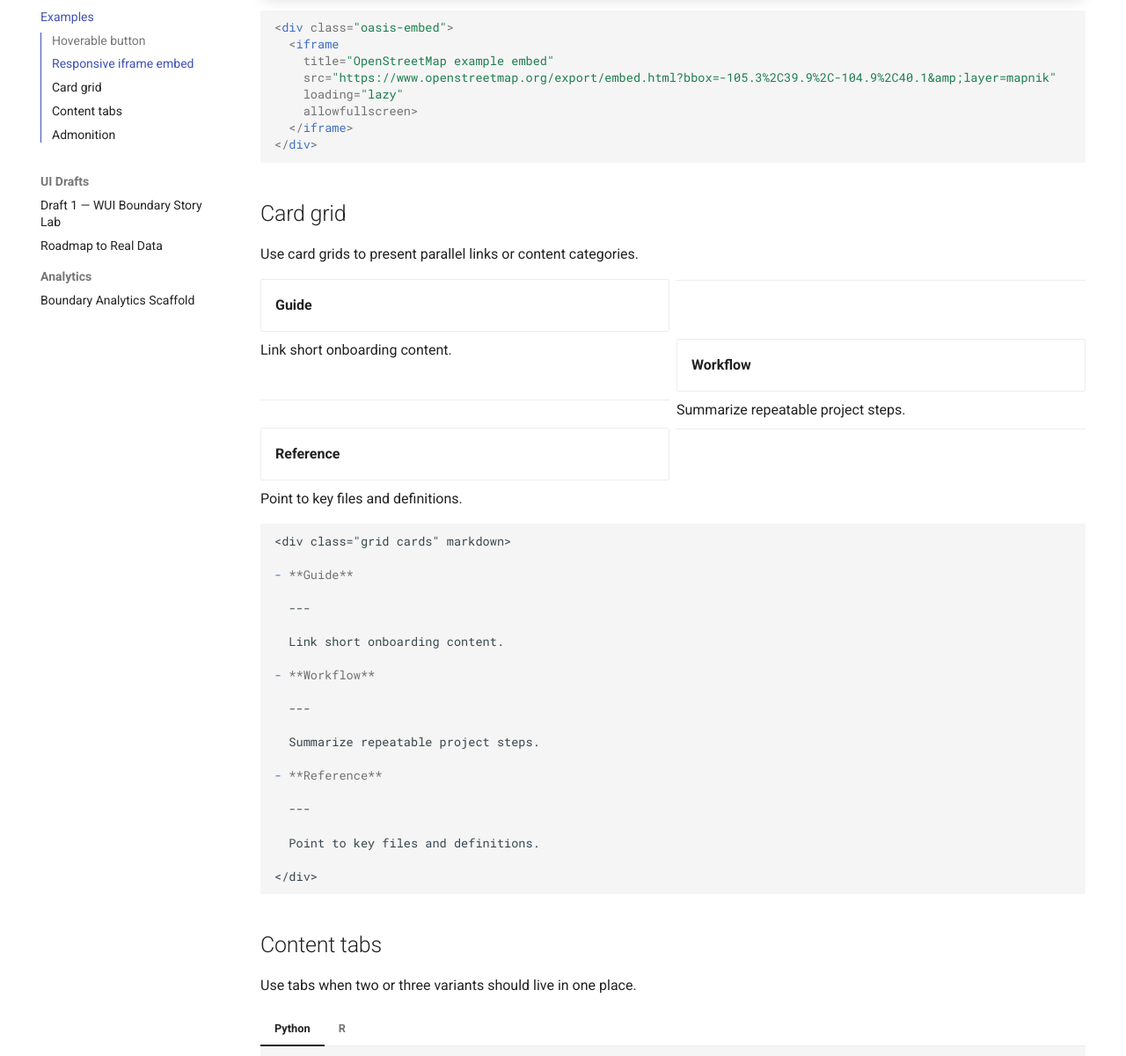
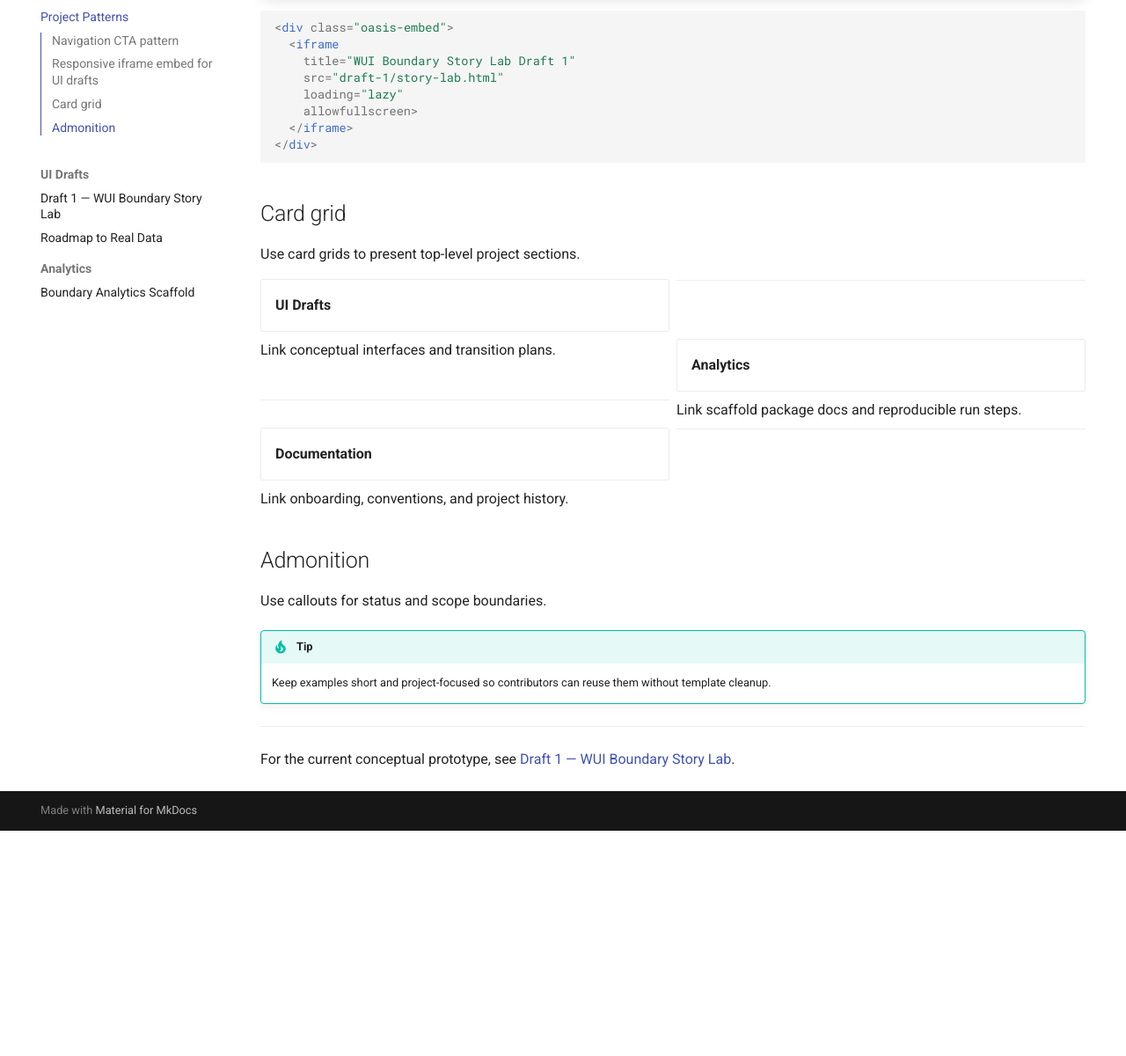
Before and after one commit to CU-ESIIL/WUI_boundary, an MkDocs documentation site: the page built from docs/examples.md, in a window 1280 px wide and 1400 px high, scrolled down 884 px, cut to the strip 200-1400 px from the top of the window. Shown: the whole strip at 88% size. Built offline with MkDocs 1.6.1 and Material for MkDocs 9.7.7, drawn with Linux system fonts in a browser that asks for light colours; comment, search, counter and statistics services are not loaded; after the commit the page ends 2028 px from its top, so only the background shows below that; some of the changed text lies outside the part shown.

Commit message:
Fix MkDocs branding and template links for WUI_boundary

````diff
--- a/docs/examples.md
+++ b/docs/examples.md
@@ -1,10 +1,10 @@
-# UI Examples
+# Project Patterns
 
-This page contains small, copyable patterns that are compatible with a standard MkDocs + Material setup.
+This page captures reusable documentation patterns used in the `WUI_boundary` site.
 
-## Hoverable button
+## Navigation CTA pattern
 
-Use this for a small call-to-action with a subtle hover effect.
+Use this for concise internal calls-to-action.
 
 [Back to Home](index.md){ .md-button .oasis-hover-button }
 
@@ -12,14 +12,14 @@
 [Back to Home](index.md){ .md-button .oasis-hover-button }
 ```
 
-## Responsive iframe embed
+## Responsive iframe embed for UI drafts
 
-Use this wrapper to keep embedded content responsive.
+Use this wrapper to keep embedded conceptual prototypes responsive.
 
 <div class="oasis-embed">
   <iframe
-    title="OpenStreetMap example embed"
-    src="https://www.openstreetmap.org/export/embed.html?bbox=-105.3%2C39.9%2C-104.9%2C40.1&amp;layer=mapnik"
+    title="WUI Boundary Story Lab Draft 1"
+    src="draft-1/story-lab.html"
     loading="lazy"
     allowfullscreen>
   </iframe>
@@ -28,8 +28,8 @@
 ```html
 <div class="oasis-embed">
   <iframe
-    title="OpenStreetMap example embed"
-    src="https://www.openstreetmap.org/export/embed.html?bbox=-105.3%2C39.9%2C-104.9%2C40.1&amp;layer=mapnik"
+    title="WUI Boundary Story Lab Draft 1"
+    src="draft-1/story-lab.html"
     loading="lazy"
     allowfullscreen>
   </iframe>
@@ -38,77 +38,37 @@
 
 ## Card grid
 
-Use card grids to present parallel links or content categories.
+Use card grids to present top-level project sections.
 
 <div class="grid cards" markdown>
 
-- **Guide**
+- **UI Drafts**
 
   ---
 
-  Link short onboarding content.
+  Link conceptual interfaces and transition plans.
 
-- **Workflow**
+- **Analytics**
 
   ---
 
-  Summarize repeatable project steps.
+  Link scaffold package docs and reproducible run steps.
 
-- **Reference**
+- **Documentation**
 
   ---
 
-  Point to key files and definitions.
+  Link onboarding, conventions, and project history.
 
 </div>
 
-```md
-<div class="grid cards" markdown>
-
-- **Guide**
-
-  ---
-
-  Link short onboarding content.
-
-- **Workflow**
-
-  ---
-
-  Summarize repeatable project steps.
-
-- **Reference**
-
-  ---
-
-  Point to key files and definitions.
-
-</div>
-```
-
-## Content tabs
-
-Use tabs when two or three variants should live in one place.
-
-=== "Python"
-
-    ```python
-    print("Hello from Python")
-    ```
-
-=== "R"
-
-    ```r
-    print("Hello from R")
-    ```
-
 ## Admonition
 
-Use callouts for important notes or caution points.
+Use callouts for status and scope boundaries.
 
 !!! tip
-    Keep examples short and focused so future contributors can copy and adapt them quickly.
+    Keep examples short and project-focused so contributors can reuse them without template cleanup.
 
 ---
 
-For the current conceptual WUI prototype, see [Draft 1 — WUI Boundary Story Lab](ui-drafts/draft-1.md).
+For the current conceptual prototype, see [Draft 1 — WUI Boundary Story Lab](ui-drafts/draft-1.md).
--- a/docs/overrides/partials/logo.html
+++ b/docs/overrides/partials/logo.html
@@ -1,4 +1,4 @@
-<a class="md-header__button md-logo" href="https://cu-esiil.github.io/home/" title="{{ config.site_name }}">
+<a class="md-header__button md-logo" href="{{ nav.homepage.url | url }}" title="{{ config.site_name }}">
   {% if config.theme.logo %}
     <img src="{{ config.theme.logo | url }}" alt="{{ config.site_name }}" />
   {% else %}
--- a/mkdocs.yml
+++ b/mkdocs.yml
@@ -1,15 +1,15 @@
-site_name: "basic_OASIS"
-site_description: "Minimal project website"
-site_url: "https://cu-esiil.github.io/basic_OASIS/"
+site_name: "WUI_boundary"
+site_description: "Scale-conditioned WUI boundary length documentation and prototype"
+site_url: "https://cu-esiil.github.io/WUI_boundary/"
 
-repo_name: "CU-ESIIL/basic_OASIS"
-repo_url: "https://github.com/CU-ESIIL/basic_OASIS"
+repo_name: "CU-ESIIL/WUI_boundary"
+repo_url: "https://github.com/CU-ESIIL/WUI_boundary"
 edit_uri: "edit/main/docs/"
 
 nav:
   - Site:
       - Home: index.md
-      - Examples: examples.md
+      - Project Patterns: examples.md
   - UI Drafts:
       - Draft 1 — WUI Boundary Story Lab: ui-drafts/draft-1.md
       - Roadmap to Real Data: ui-drafts/roadmap-to-real-data.md
````
Also changed, not shown: CHANGELOG.md (+2 -0 lines), README.md (+16 -22 lines), docs/index.md (+6 -6 lines), docs/ui-drafts/draft-1.md (+2 -2 lines).
